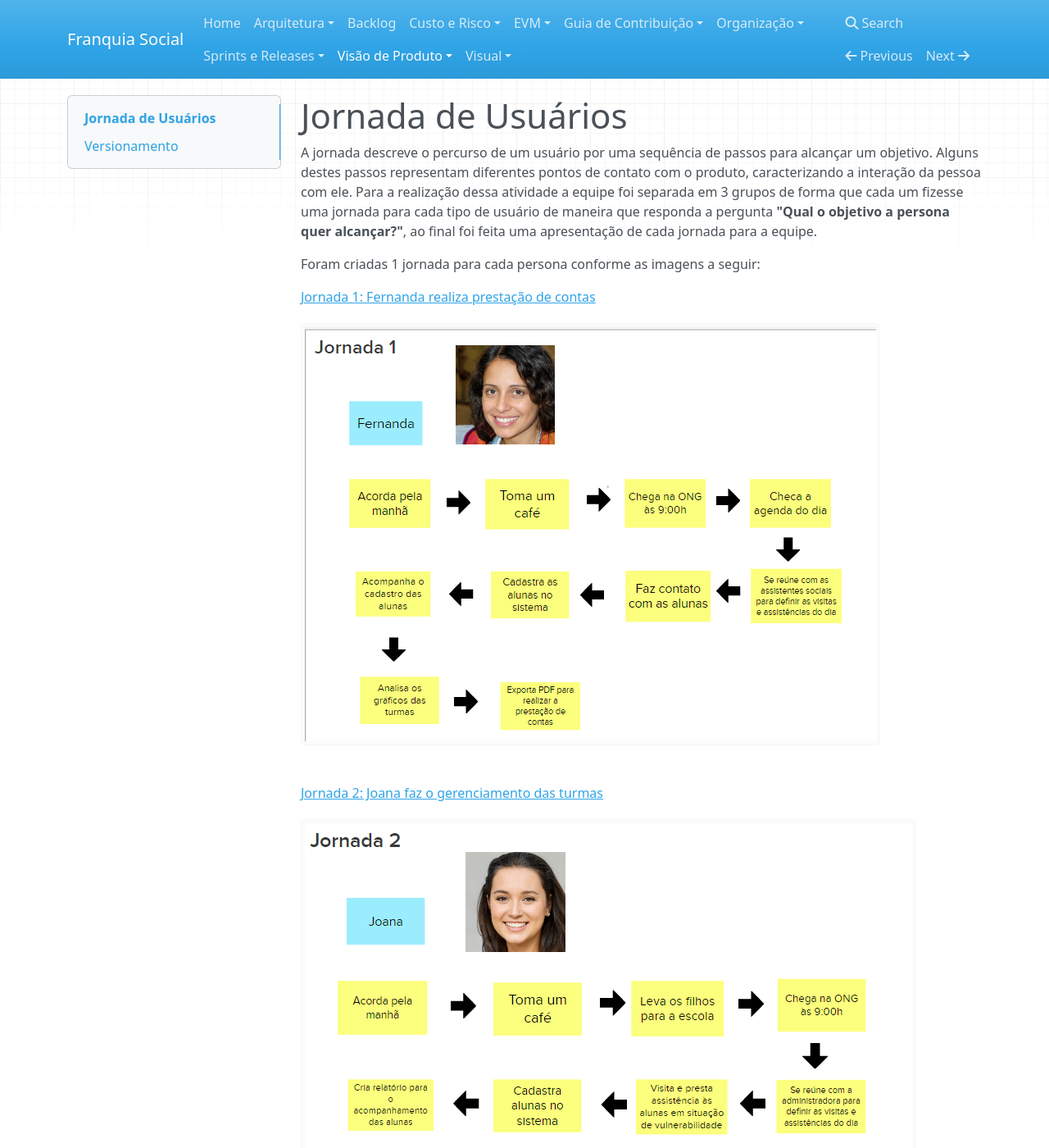
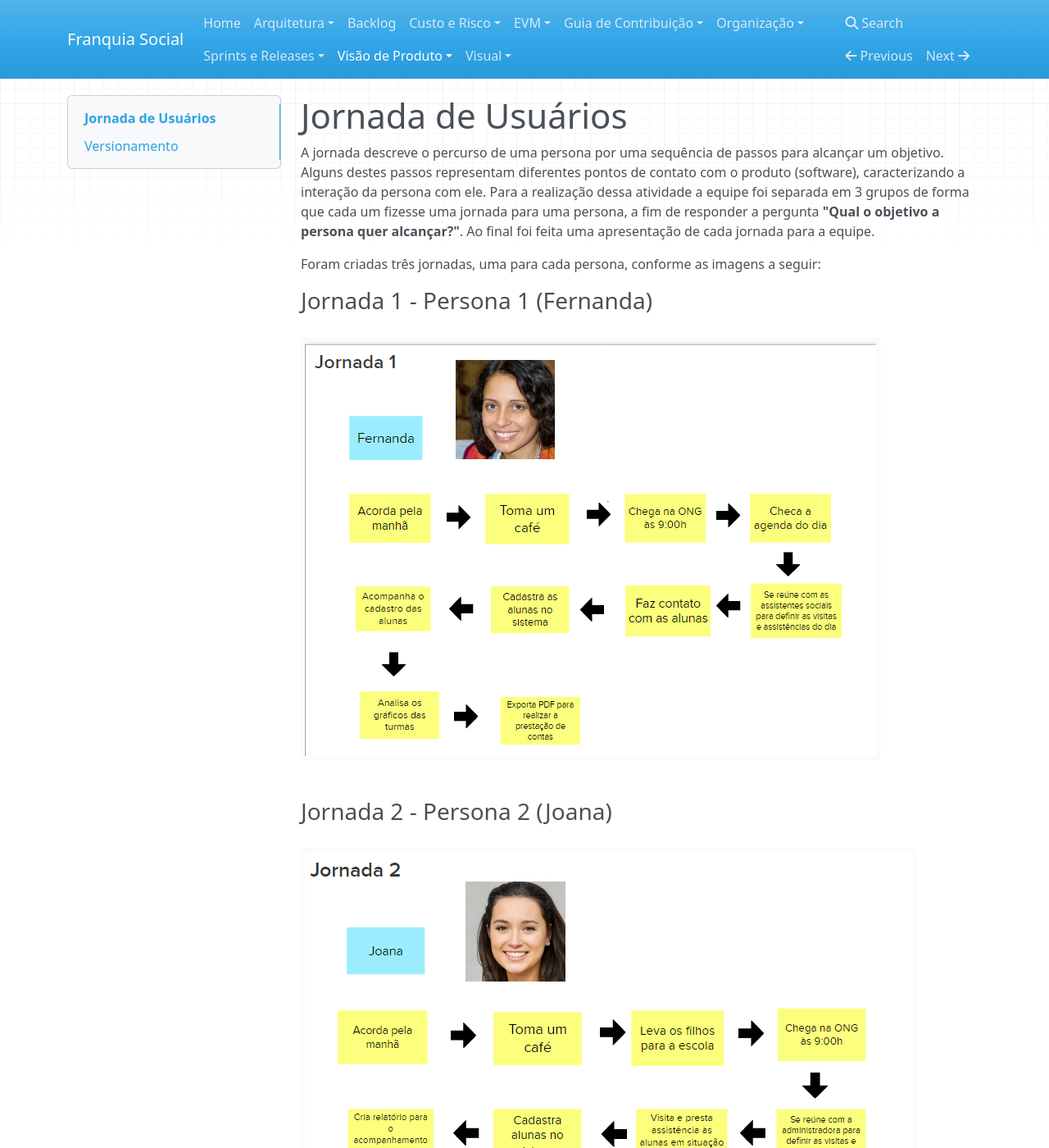
Before and after one commit to fga-eps-mds/2022.2-Amis-Doc, an MkDocs documentation site: the page built from docs/Visao_Produto/jornada_usuario.md, in a window 1280 px wide and 1400 px high. Shown: the whole window at 82% size. Built offline with MkDocs 1.6.1, drawn with Linux system fonts in a browser that asks for light colours; nearby versions of some CDN libraries; some of the changed text lies outside the part shown.

Commit message:
(#14) Correções na Jornada de Usuário

```diff
--- a/docs/Visao_Produto/jornada_usuario.md
+++ b/docs/Visao_Produto/jornada_usuario.md
@@ -1,22 +1,24 @@
 # Jornada de Usuários
-A jornada descreve o percurso de um usuário por uma sequência de passos para alcançar um objetivo. Alguns destes passos representam diferentes pontos de contato com o produto, caracterizando a interação da pessoa com ele. Para a realização dessa atividade a equipe foi separada em 3 grupos de forma que cada um fizesse uma jornada para cada tipo de usuário de maneira que responda a pergunta **"Qual o objetivo a persona quer alcançar?"**, ao final foi feita uma apresentação de cada jornada para a equipe.
 
-Foram criadas 1 jornada para cada persona conforme as imagens a seguir:
+A jornada descreve o percurso de uma persona por uma sequência de passos para alcançar um objetivo. Alguns destes passos representam diferentes pontos de contato com o produto (software), caracterizando a interação da persona com ele. Para a realização dessa atividade a equipe foi separada em 3 grupos de forma que cada um fizesse uma jornada para uma persona, a fim de responder a pergunta **"Qual o objetivo a persona quer alcançar?"**. Ao final foi feita uma apresentação de cada jornada para a equipe.
 
+Foram criadas três jornadas, uma para cada persona, conforme as imagens a seguir:
 
-[Jornada 1: Fernanda realiza prestação de contas](../assets/jornada_1.png)
+### Jornada 1 - Persona 1 (Fernanda)
+
 ![Jornada de Usuários](../assets/jornada_1.png)
 
-[Jornada 2: Joana faz o gerenciamento das turmas](../assets/jornada_2.png)
+### Jornada 2 - Persona 2 (Joana)
+
 ![Jornada de Usuários](../assets/jornada_2.png)
 
+### Jornada 3 - Persona 3 (Maria)
 
-[Jornada 3: Maria assiste às aulas e acessa as receitas vistas](../assets/jornada_3.png)
 ![Jornada de Usuários](../assets/jornada_3.png)
-
 
 ## Versionamento
 
 | Data | Versão | Descrição | Autor(es) |
 |------|--------|-----------|-----------|
 | 20/11/2022 | 0.1 | Criação do documento | [Italo Bruno](https://github.com/ItaloBrunoM) |
+| 20/11/2022 | 0.2 | Correções no texto e formatação | [Gabriela Pivetta](https://github.com/gabrielapivetta) |
```
